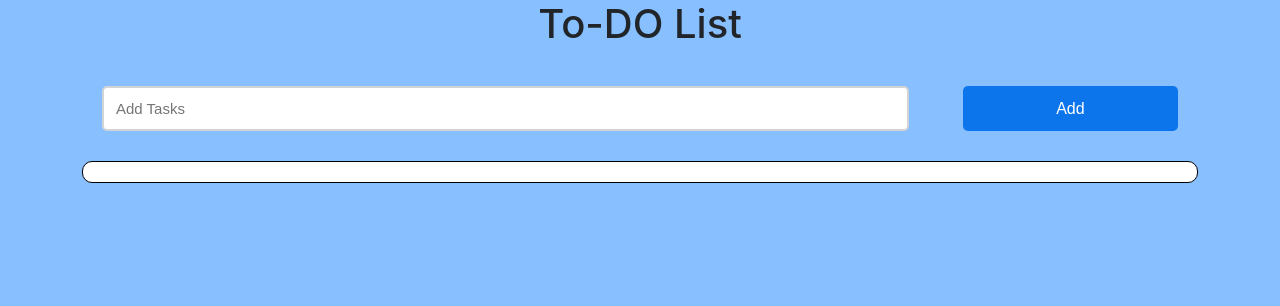
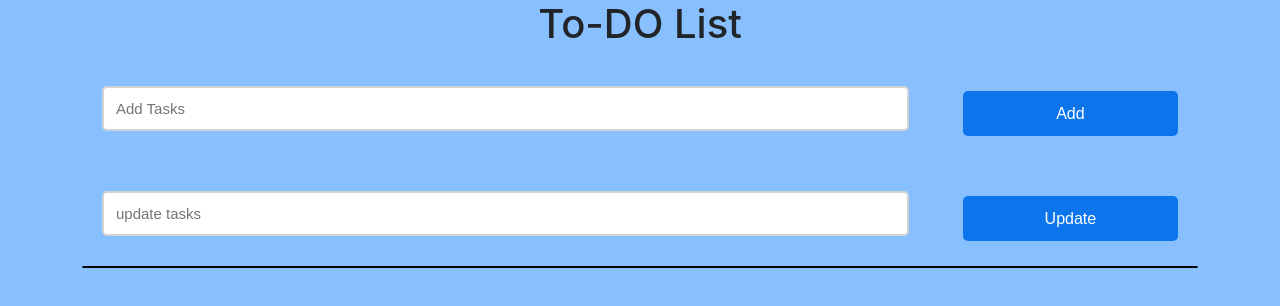
Before and after one commit to Divyesh-Sar2003/Todo-react, a React (Create React App) app: page / in a window 1280 px wide. Shown: the top 306 px of the page. Built offline with nearby package versions, Linux system fonts and the light colour scheme.

Commit message:
update list

```diff
--- a/src/App.css
+++ b/src/App.css
@@ -56,9 +56,6 @@ box-shadow: 2px 2px 1px 1px;
     background-color: #ffffff;
     padding: 30px 20px;
     margin-top: 10px;
-}
-
-#tasks{
     align-items: center;
     justify-content: space-between;
     border: 1px solid #939697;
@@ -77,17 +74,7 @@ box-shadow: 2px 2px 1px 1px;
     font-weight: 400;
     text-transform: capitalize;
 }
-/* .task button{
-    background-color: #6583e5;
-    color: #ffffff;
-    border: none;
-    cursor: pointer;
-    outline: none;
-    height: 100%;
-    width: 10%;
-    border-radius: 5px;
-} */
-#tasks button{
+ button{
   border: none;
   background-color:transparent;
  float: right;
@@ -115,8 +102,49 @@ button:hover{
  }
  .main{
   border: 1px solid black;
-  padding: 10px;
+  /* padding: 10px; */
     background-color: #ffffff;
   border-radius: 10px;
   height: 30%;
  }
+ #edittask{
+    position: relative;
+    padding: 30px 20px;
+    /* display: none; */
+}
+#edittask input{
+    width: 75%;
+    height: 45px;
+    padding: 12px;
+    color: #111111;
+    font-weight: 500;
+    position: relative;
+    border-radius: 5px;
+    font-family: 'Poppins',sans-serif;
+    font-size: 15px;
+    border: 2px solid #d1d3d4;
+}
+#edittask input:hover{
+box-shadow: 2px 2px 1px 1px;
+
+}
+
+#edittask input:focus{
+    outline: none;
+    border-color: #0d75ec;
+}
+#edittask button{
+    position: relative;
+    float: right;
+    font-weight: 500;
+    font-size: 16px;
+    background-color: #0d75ec;
+    border: none;
+    color: #ffffff;
+    cursor: pointer;
+    outline: none;
+    width: 20%;
+    height: 45px;
+    border-radius: 5px;
+    font-family: 'Poppins',sans-serif;
+}
--- a/src/App.js
+++ b/src/App.js
@@ -2,6 +2,7 @@ import React, { useState } from 'react'
 import "./App.css"
 import Todoinput from './component/Todoinput'
 import TodoList from './component/TodoList';
+import TodoEdit from './component/TodoEdit'
 function App() {
   const [listTodo,setListTodo] = useState([]);
   let addList = (inputText)=>{
@@ -9,9 +10,9 @@ function App() {
       alert('please add some task')
     }
     else{
-      const allData =  {id: new Date().getTime().toString()}
+      // const allData =  {id: new Date().getTime().toString()}
       setListTodo([...listTodo,inputText]);
-      console.log(allData.id);
+      // console.log(allData.id);
     }
   }
   const deleteListItem = (key)=>{
@@ -19,16 +20,24 @@ function App() {
     newListTodo.splice(key,1)
     setListTodo([...newListTodo])
   }
+  const [EditItem , SetEditItem] = useState([]);
   const editListItem = (key) =>{
-    console.log(key);
+    console.log(EditItem,key.index);
+    SetEditItem([...EditItem,key]);
   }
+   const editItem = (inputText) =>{
+      console.log(inputText);
+      setListTodo([...listTodo,inputText]);
+   }
 
   return (
     <>
     <div className="container">
       <h1 className="text-center">To-DO List</h1>
-
       <Todoinput addList={addList}/>
+      <TodoEdit
+      EditName={EditItem}
+      updateList={editItem}/>
       <div className='main'>
       {listTodo.map((listitem,i)=>{
         return(
@@ -39,6 +48,7 @@ function App() {
         )
 
       })}
+
       </div>
 
     </div>
--- /dev/null
+++ b/src/component/TodoEdit.js
@@ -0,0 +1,29 @@
+import React,{useState} from 'react'
+
+function TodoEdit(props,updateList) {
+  const [inputText,setInputText] = useState('');
+  const   handelEnterPress = (e)=>{
+    if(e.keyCode===13){
+      props.updateList(inputText)
+      setInputText("");
+    }
+  }
+  return (
+    <>
+     {/* style={{display:[props.EditName === null]?'none':'block'}} */}
+    <div id="edittask">
+        <input type="text" placeholder="update tasks"
+        value={props.EditName||inputText}
+        onChange={e =>{ setInputText(e.target.value);}}
+        onKeyUp={handelEnterPress}/>
+        <button onClick={() =>{
+          props.updateList(inputText)
+      setInputText("")
+        }}>Update</button>
+    </div>
+
+</>
+  )
+}
+
+export default TodoEdit
--- a/src/component/TodoList.js
+++ b/src/component/TodoList.js
@@ -10,6 +10,9 @@ function TodoList(props) {
         }}><i className="fa-solid fa-trash-can  icon-delete"></i></button>
         <button onClick={e=>{
           props.editItem(props.item);
+          // props.updateListIndex(props.index);
+          // props.editItem(props.index);
+
         }}>
         <i className="fa-solid fa-square-pen"></i>
         </button>
```
Also changed, not shown: src/component/Todoinput.js (+0 -7 lines).
